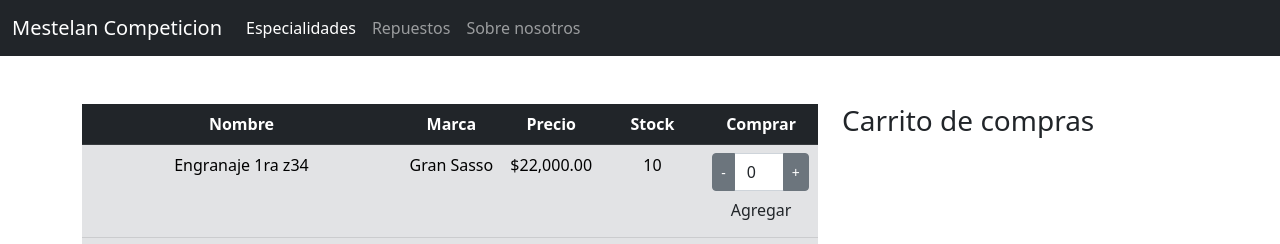
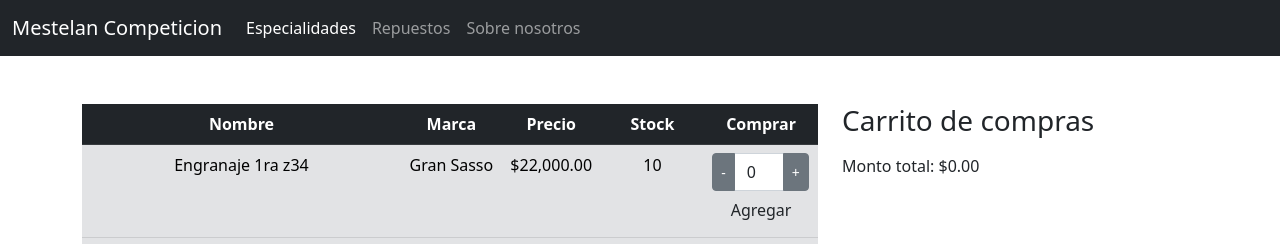
Before and after one commit to meste73/Angular_Proyect, an Angular app: page /list in a window 1280 px wide. Shown: the top 244 px of the page. Built offline with nearby package versions, Linux system fonts and the light colour scheme.

Commit message:
feature monto total en carrito de compras.

```diff
--- a/src/app/input-integer/input-integer.component.ts
+++ b/src/app/input-integer/input-integer.component.ts
@@ -34,8 +34,8 @@ export class InputIntegerComponent implements OnInit{
   }
 
   changeQuantity(event: any): void{
+    console.log(event);
     if(event.key < "0" || event.key > "9"){
-      alert("Valor incorrecto");
       this.quantity = 0;
     } else if(this.quantity <= this.limit){
       this.quantity = Number(event.key);
--- a/src/app/spare-parts-cart.service.ts
+++ b/src/app/spare-parts-cart.service.ts
@@ -6,11 +6,15 @@ import { BehaviorSubject, Observable } from 'rxjs';
   providedIn: 'root',
 })
 export class SparePartsCartService {
+
   private spareParts: SparePart[] = [];
-  sparePartsSubject: BehaviorSubject<SparePart[]> = new BehaviorSubject(
-    this.spareParts
-  );
+  private totalAmount: number = 0;
+
+  sparePartsSubject: BehaviorSubject<SparePart[]> = new BehaviorSubject(this.spareParts);
+  totalAmountSubject: BehaviorSubject<number> = new BehaviorSubject(this.totalAmount);
+
   _spareParts: Observable<SparePart[]> = this.sparePartsSubject.asObservable();
+  _totalAmount: Observable<number> = this.totalAmountSubject.asObservable();
 
   constructor() {}
 
@@ -24,9 +28,18 @@ export class SparePartsCartService {
       item.quantity += sparePart.quantity;
     }
     this.sparePartsSubject.next(this.spareParts);
+    this.updateTotalAmount();
   }
 
   public getSpareParts() {
     return this.spareParts;
   }
+
+  updateTotalAmount(){
+    this.totalAmount = 0;
+    for(let i = 0; i<this.spareParts.length; i++){
+      this.totalAmount += this.spareParts[i].amount * this.spareParts[i].quantity;
+    }
+    this.totalAmountSubject.next(this.totalAmount);
+  }
 }
--- a/src/app/spare-parts-cart/spare-parts-cart.component.html
+++ b/src/app/spare-parts-cart/spare-parts-cart.component.html
@@ -10,4 +10,5 @@
             </span>
         </li>
     </ul>
+    <span>Monto total: {{totalAmount | currency}}</span>
 </div>
--- a/src/app/spare-parts-cart/spare-parts-cart.component.ts
+++ b/src/app/spare-parts-cart/spare-parts-cart.component.ts
@@ -10,10 +10,14 @@ import { SparePart } from '../spare-parts-list/spare-part';
 export class SparePartsCartComponent {
 
   spareParts: SparePart[] = [];
+  totalAmount: number = 0;
 
   constructor(private sparePartsCart: SparePartsCartService){
     this.sparePartsCart._spareParts.subscribe(data => {
       this.spareParts = data;
     })
+    this.sparePartsCart._totalAmount.subscribe(data => {
+      this.totalAmount = data;
+    })
   }
 }
--- a/src/app/spare-parts-list/spare-parts-list.component.ts
+++ b/src/app/spare-parts-list/spare-parts-list.component.ts
@@ -89,11 +89,6 @@ export class SparePartsListComponent implements OnInit {
     for (let i = 0; i < this.spareParts.length; i++) {
       for (let j = 0; j < auxSpareParts.length; j++) {
         if (this.spareParts[i].name == auxSpareParts[j].name) {
-          console.log(
-            this.spareParts[i].name,
-            this.spareParts[i].stock,
-            auxSpareParts[j].quantity
-          );
           this.spareParts[i].stock -= auxSpareParts[j].quantity;
         }
       }
```
